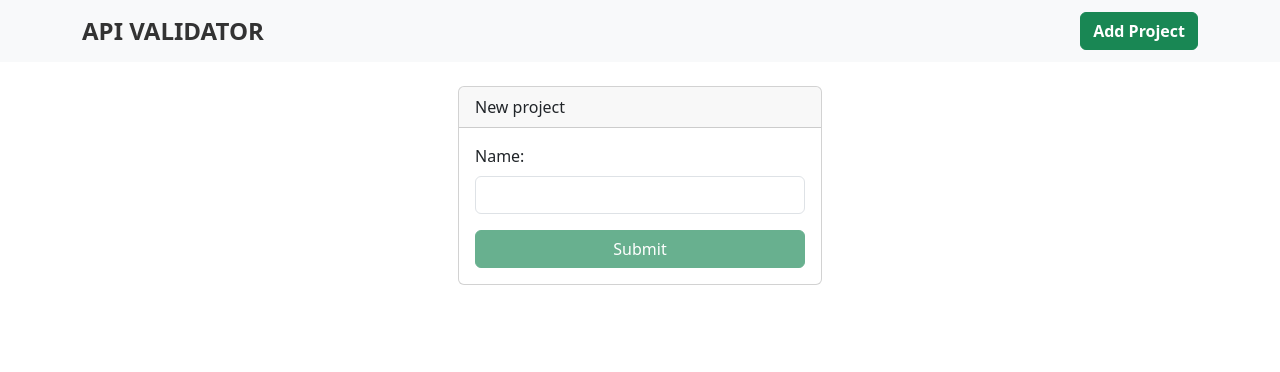
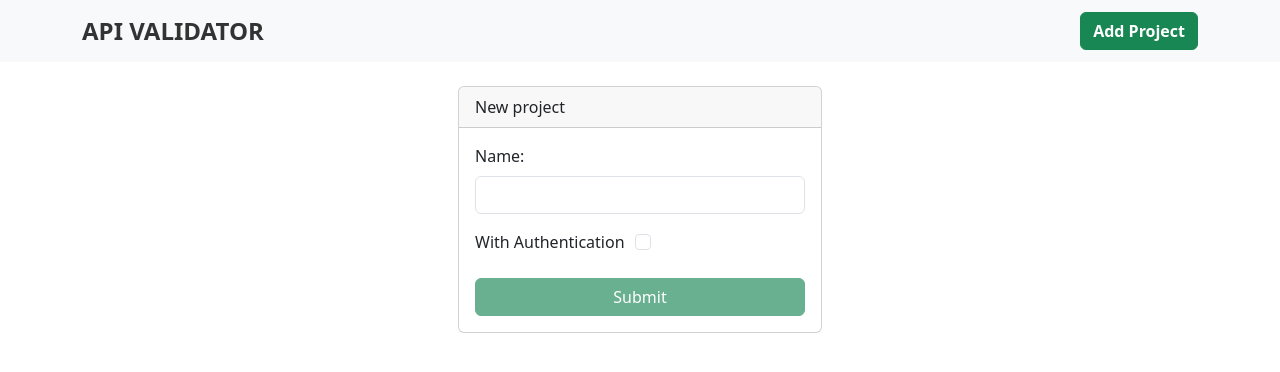
Before and after one commit to douhimed/api-validator-client, an Angular app: page /new-project in a window 1280 px wide. Shown: the top 372 px of the page. Built offline with nearby package versions, Linux system fonts and the light colour scheme.

Commit message:
update project

```diff
--- a/src/app/components/new-project/new-project.component.html
+++ b/src/app/components/new-project/new-project.component.html
@@ -12,6 +12,10 @@
                 && newProjectFormGroup.controls['name'].errors!['required']">
                 Name is required
 </span>
+          <div class="mb-3 mt-3">
+            <label class="form-label" >With Authentication</label>
+            <input type="checkbox" style="margin-left: 10px;" class="form-check-input">
+          </div>
         </div>
         <div class="d-grid gap-2">
           <button [disabled]="!newProjectFormGroup.valid" class="btn btn-success" type="submit">Submit</button>
--- a/src/app/components/new-project/new-project.component.ts
+++ b/src/app/components/new-project/new-project.component.ts
@@ -20,6 +20,7 @@ export class NewProjectComponent implements OnInit {
   ngOnInit(): void {
     this.newProjectFormGroup = this.fb.group({
       name: this.fb.control(null, [Validators.required, Validators.minLength(3)]),
+      withAuth: this.fb.control(false)
     });
   }
 
@@ -44,6 +45,12 @@ export class NewProjectComponent implements OnInit {
           this.toastr.error('Error: '+err.error.message, 'Error');
         }
       });
+
+      if (this.newProjectFormGroup.value.withAuth) {
+        this.toastr.info('The project requires credentials.', 'With Authentication');
+      } else {
+        this.toastr.info('The project does not require credentials.', 'Without Authentication');
+      }
     }
   }
 }
--- a/src/app/components/update-project/update-project.component.html
+++ b/src/app/components/update-project/update-project.component.html
@@ -12,6 +12,10 @@
                 && updateProjectFormGroup.controls['name'].errors!['required']">
                 Name is required
           </span>
+          <div class="mb-3 mt-3">
+            <label class="form-label" >With Authentication</label>
+            <input type="checkbox" style="margin-left: 10px;" class="form-check-input">
+          </div>
         </div>
         <div class="d-grid gap-2">
           <button [disabled]="!updateProjectFormGroup.valid" class="btn btn-success" type="submit">Update</button>
--- a/src/app/components/update-project/update-project.component.ts
+++ b/src/app/components/update-project/update-project.component.ts
@@ -1,10 +1,10 @@
-import { Component, OnInit } from '@angular/core';
-import { FormBuilder, FormGroup, Validators } from '@angular/forms';
-import { ActivatedRoute, Router } from '@angular/router';
+import {Component, OnInit} from '@angular/core';
+import {FormBuilder, FormGroup, Validators} from '@angular/forms';
+import {ActivatedRoute, Router} from '@angular/router';
 import Swal from 'sweetalert2';
-import { Project } from '../../models/project';
-import { ProjectService } from '../../services/project.service';
-import { ToastrService } from 'ngx-toastr';
+import {Project} from '../../models/project';
+import {ProjectService} from '../../services/project.service';
+import {ToastrService} from 'ngx-toastr';
 
 @Component({
   selector: 'app-update-project',
@@ -24,7 +24,8 @@ export class UpdateProjectComponent implements OnInit {
     private toastr: ToastrService
   ) {
     this.updateProjectFormGroup = this.formBuilder.group({
-      name: ['', Validators.required]
+      name: ['', Validators.required],
+      withAuth: ['']
     });
   }
 
@@ -33,7 +34,8 @@ export class UpdateProjectComponent implements OnInit {
     this.projectService.getProjectById(this.projectId).subscribe((project) => {
       this.project = project;
       this.updateProjectFormGroup.setValue({
-        name: project.name
+        name: project.name,
+        withAuth: project.withAuth
       });
     });
   }
@@ -43,7 +45,8 @@ export class UpdateProjectComponent implements OnInit {
       const updatedProject: Project = {
         id: this.projectId,
         name: this.updateProjectFormGroup.value.name,
-        operationDtos:[]
+        withAuth: this.updateProjectFormGroup.value.withAuth,
+        operationDtos: []
       };
       this.projectService.updateProject(updatedProject).subscribe({
         next: () => {
@@ -59,7 +62,7 @@ export class UpdateProjectComponent implements OnInit {
           }, 1100);
         },
         error: (err) => {
-          this.toastr.error('Error: '+err.error.message, 'Error');
+          this.toastr.error('Error: ' + err.error.message, 'Error');
         }
       });
     }
```
Also changed, not shown: src/app/models/project.ts (+4 -3 lines).
